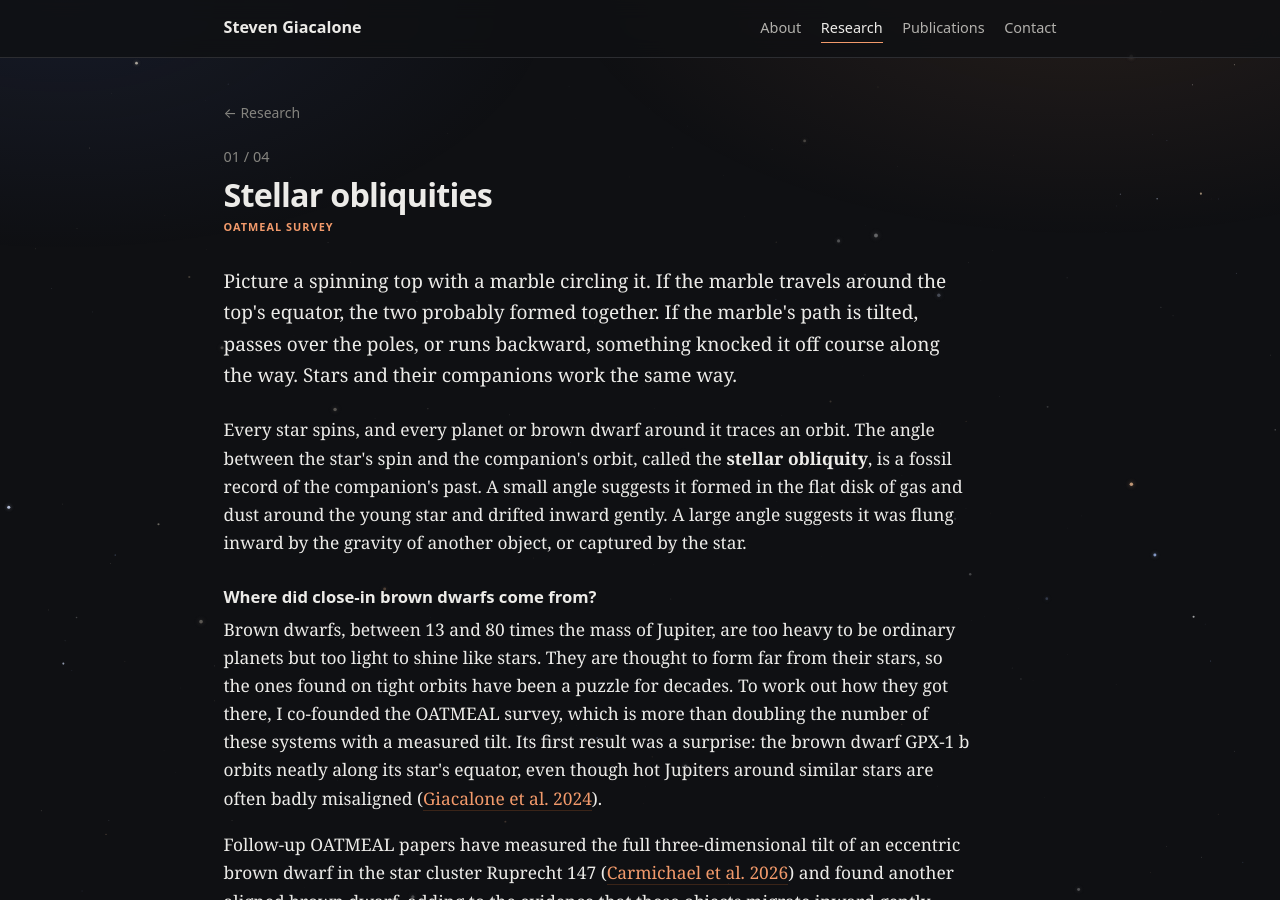
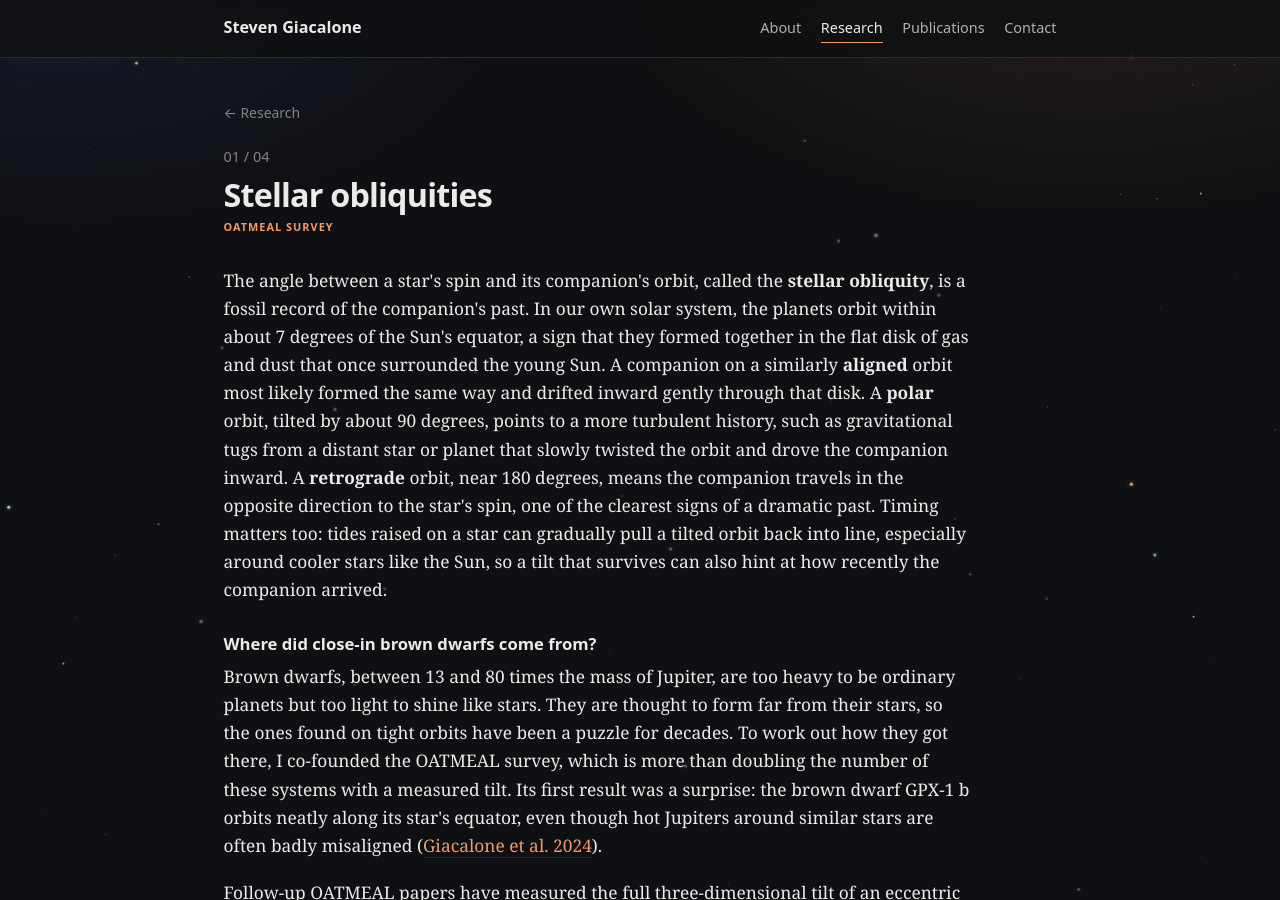
Before and after one commit to stevengiacalone/stevengiacalone.github.io, a Jekyll site: the page built from research/obliquities.html, in a window 1280 px wide and 900 px high. Built offline with Jekyll 4.4.1, drawn with Linux system fonts in a browser that asks for light colours.

Commit message:
Rework opening of stellar obliquities page
Co-Authored-By: Claude Opus 5.5 <noreply@anthropic.com>
Claude-Session: https://claude.ai/code/session_01RapRmGYcJxYnG7hBfRrCXQ

```diff
--- a/research/obliquities.html
+++ b/research/obliquities.html
@@ -7,17 +7,18 @@ description: "Stellar obliquity measurements of brown dwarfs and hot Jupiters, i
 ---
 {%- capture pdf %}{{ '/files/' | relative_url }}{% endcapture -%}
 
-<p class="intro">
-  Picture a spinning top with a marble circling it. If the marble travels around the top's equator, the
-  two probably formed together. If the marble's path is tilted, passes over the poles, or runs backward,
-  something knocked it off course along the way. Stars and their companions work the same way.
-</p>
 <p>
-  Every star spins, and every planet or brown dwarf around it traces an orbit. The angle between the
-  star's spin and the companion's orbit, called the <strong>stellar obliquity</strong>, is a fossil record of
-  the companion's past. A small angle suggests it formed in the flat disk of gas and dust around the young
-  star and drifted inward gently. A large angle suggests it was flung inward by the gravity of another
-  object, or captured by the star.
+  The angle between a star's spin and its companion's orbit, called the <strong>stellar obliquity</strong>, is a
+  fossil record of the companion's past. In our own solar system, the planets orbit within about 7 degrees
+  of the Sun's equator, a sign that they formed together in the flat disk of gas and dust that once
+  surrounded the young Sun. A companion on a similarly <strong>aligned</strong> orbit most likely formed the
+  same way and drifted inward gently through that disk. A <strong>polar</strong> orbit, tilted by about 90
+  degrees, points to a more turbulent history, such as gravitational tugs from a distant star or planet that
+  slowly twisted the orbit and drove the companion inward. A <strong>retrograde</strong> orbit, near 180
+  degrees, means the companion travels in the opposite direction to the star's spin, one of the clearest
+  signs of a dramatic past. Timing matters too: tides raised on a star can gradually pull a tilted orbit
+  back into line, especially around cooler stars like the Sun, so a tilt that survives can also hint at how
+  recently the companion arrived.
 </p>
 
 <h3>Where did close-in brown dwarfs come from?</h3>
```
